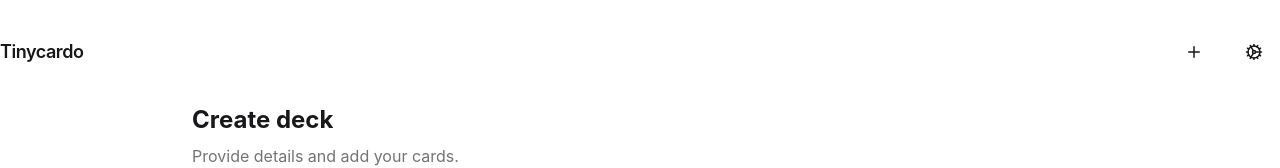
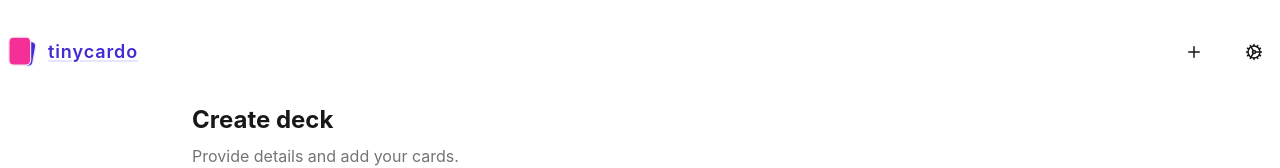
Before and after one commit to marques-kevin/app.tinycardo.com, a React (Vite) app: page /create_new_deck in a window 1280 px wide. Shown: the top 168 px of the page. Built offline with nearby package versions, Linux system fonts and the light colour scheme.

Commit message:
feat: add logo on navbar (#4)

```diff
--- /dev/null
+++ b/src/modules/global/components/global_logo/global_logo.tsx
@@ -0,0 +1,31 @@
+export const GlobalLogo = (props: { className?: string }) => (
+  <div className={props.className}>
+    <svg
+      xmlns="http://www.w3.org/2000/svg"
+      className="group h-full w-full"
+      viewBox="0 0 260 260"
+      fill="none"
+    >
+      <rect
+        width={160}
+        height={122}
+        x={236.236}
+        y={68.474}
+        className="stroke-primary-content fill-primary transition-all ease-in-out group-hover:translate-x-4"
+        strokeWidth={8}
+        rx={29}
+        transform="rotate(100.062 236.236 68.474)"
+      />
+      <rect
+        width={181}
+        height={141}
+        x={199}
+        className="stroke-secondary-content fill-secondary"
+        y={34}
+        strokeWidth={8}
+        rx={29}
+        transform="rotate(90 199 34)"
+      />
+    </svg>
+  </div>
+)
--- a/src/modules/global/components/global_navbar/global_navbar.tsx
+++ b/src/modules/global/components/global_navbar/global_navbar.tsx
@@ -1,6 +1,7 @@
 import { useIntl } from "react-intl"
 import { Link, NavLink } from "react-router-dom"
 import { Cog, Plus } from "lucide-react"
+import { GlobalLogo } from "../global_logo/global_logo"
 
 export function GlobalNavbar() {
   const { formatMessage } = useIntl()
@@ -9,8 +10,18 @@ export function GlobalNavbar() {
     <nav className="text-base-content container mx-auto">
       <div className="flex items-center justify-between gap-4 py-8">
         <Link to="/" className="flex items-center gap-2">
-          <span className="text-lg font-semibold tracking-tight">
-            Tinycardo
+          <GlobalLogo className="size-10" />
+
+          <span
+            className="text-primary text-lg font-semibold tracking-wider"
+            style={{
+              textDecoration: "underline",
+              textDecorationThickness: "2px",
+              textDecorationColor: "var(--color-primary-content)",
+              textUnderlineOffset: "2px",
+            }}
+          >
+            tinycardo
           </span>
         </Link>
 
```
Also changed, not shown: 1 other file (tests, documents, lock files or other folders).
